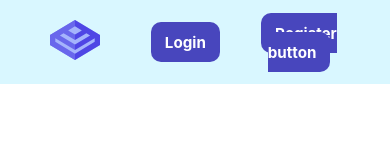
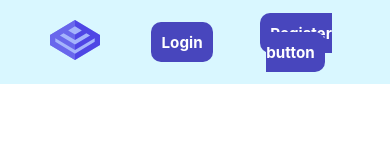
Before and after one commit to Workday-Pod-4/CollabU, a React (Vite) app in the folder capstone-project/ui/: page /room in a window 390 px wide. Shown: the top 160 px of the page. Built offline with nearby package versions, Linux system fonts and the light colour scheme.

Commit message:
Fixed Register / Logout button responsiveness

```diff
--- a/capstone-project/ui/src/components/NavLinks/NavLinks.css
+++ b/capstone-project/ui/src/components/NavLinks/NavLinks.css
@@ -33,7 +33,7 @@
     border-radius: 10px;
     background: #4846BD;
     font-weight: 700;
-    padding: 0.3vh 1.5vw;
+    padding: 0.3vh;
     color:white;
     text-decoration: none;
 }
@@ -44,7 +44,7 @@
     border-radius: 10px;
     background: none;
     font-weight: 700;
-    padding: 0.3vh 1.5vw;
+    padding: 0.3vh;
     color:white;
     text-decoration: none;
 }
```
